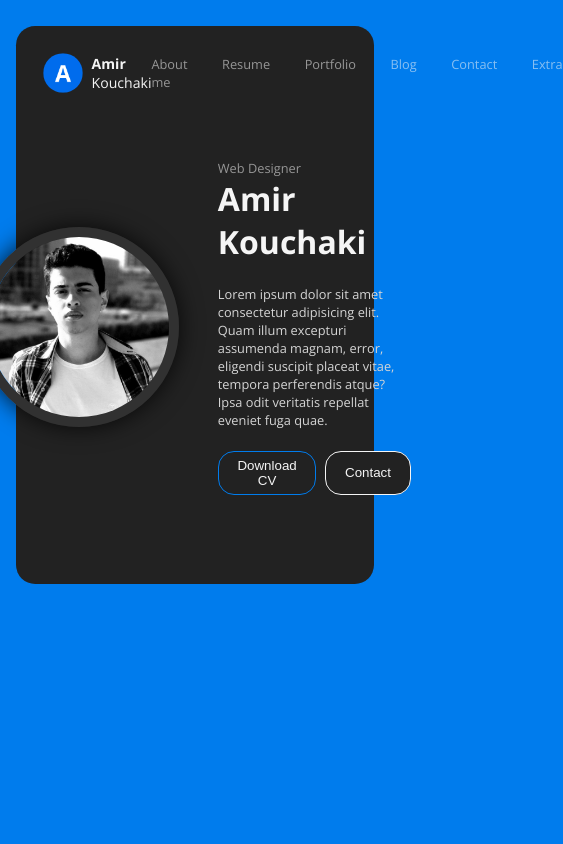
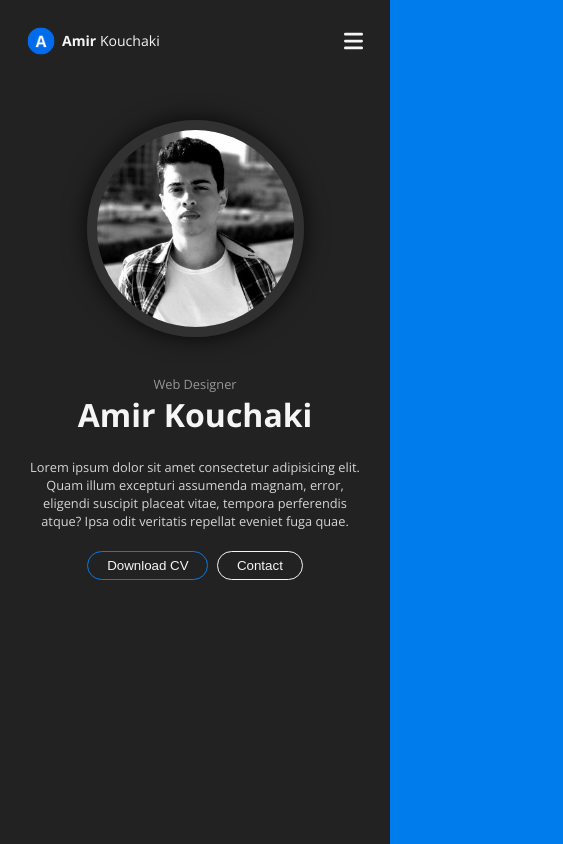
Before and after one commit to amirKouchaki/resume-website, a Vue app in the folder vue/: page /resume in a window 390 px wide. Shown: the whole page, 563 px wide, since content can reach past the window. Built offline with nearby package versions, Linux system fonts and the light colour scheme.

Commit message:
the resume is now responsive

```diff
--- a/vue/src/abstracts/_screen-sizes.scss
+++ b/vue/src/abstracts/_screen-sizes.scss
@@ -0,0 +1,3 @@
+$sm-screen: 30em;
+$md-screen: 47em;
+$lg-screen: 320;
--- a/vue/src/views/Resume.vue
+++ b/vue/src/views/Resume.vue
@@ -12,7 +12,7 @@
                     <span class="last-name"> Kouchaki</span>
                 </h1>
             </div>
-            <nav class="main-nav">
+            <nav class="main-nav desktop">
                 <router-link :to="{ name: 'resume' }">About me</router-link>
                 <router-link :to="{ name: 'resume' }">Resume</router-link>
                 <router-link :to="{ name: 'resume' }">Portfolio</router-link>
@@ -20,6 +20,9 @@
                 <router-link :to="{ name: 'resume' }">Contact</router-link>
                 <router-link :to="{ name: 'resume' }">Extra</router-link>
             </nav>
+            <aside class="mobile">
+                <div class="sidebar-nav"></div>
+            </aside>
         </header>
         <section class="hero-section">
             <img src="../assets/images/profile.jpg" alt="" class="hero-img" />
@@ -79,6 +82,7 @@
 .hero-section {
     display: flex;
     gap: 3em;
+    flex-wrap: wrap;
     justify-content: center;
     align-items: center;
     padding-block: 5em;
@@ -89,7 +93,8 @@
 }
 
 .hero-img {
-    width: 200px;
+    max-width: 200px;
+    min-width: 180px;
     border-radius: 999px;
     object-position: left;
     box-shadow: 0 0 23px 0 rgba(0, 0, 0, 0.8);
@@ -125,7 +130,7 @@
     &:hover {
         background-color: $border-color;
         color: $o-main-text-color;
-        transition: all 250ms ease-in-out;
+        transition: all 350ms ease-in-out;
     }
 }
 
@@ -136,4 +141,56 @@
         background-color: $border-color;
     }
 }
+
+.sidebar-nav {
+    background-color: $main-text-color;
+    -webkit-mask: url(../../public/menu-bars.svg) no-repeat center;
+    mask: url(../../public/menu-bars.svg) no-repeat center;
+    width: 22px;
+    height: 22px;
+    cursor: pointer;
+}
+
+.mobile {
+    display: none;
+}
+
+@media (max-width: $md-screen) {
+    .desktop {
+        display: none;
+    }
+
+    .mobile {
+        display: inherit;
+    }
+
+    .alphabet-profile {
+        width: 30px;
+    }
+}
+
+@media (max-width: $md-screen) {
+    .hero-info {
+        text-align: center;
+    }
+
+    .hero-btns {
+        justify-content: center;
+    }
+
+    .hero-img {
+        max-width: unset;
+        width: clamp(200px, 100px + 30vw, 275px);
+    }
+
+    .hero-description {
+        width: 100%;
+    }
+    .container {
+        width: 100%;
+        margin: 0;
+        border-radius: 0;
+        min-height: 100vh;
+    }
+}
 </style>
```
Also changed, not shown: vue/public/menu-bars.svg (added).
